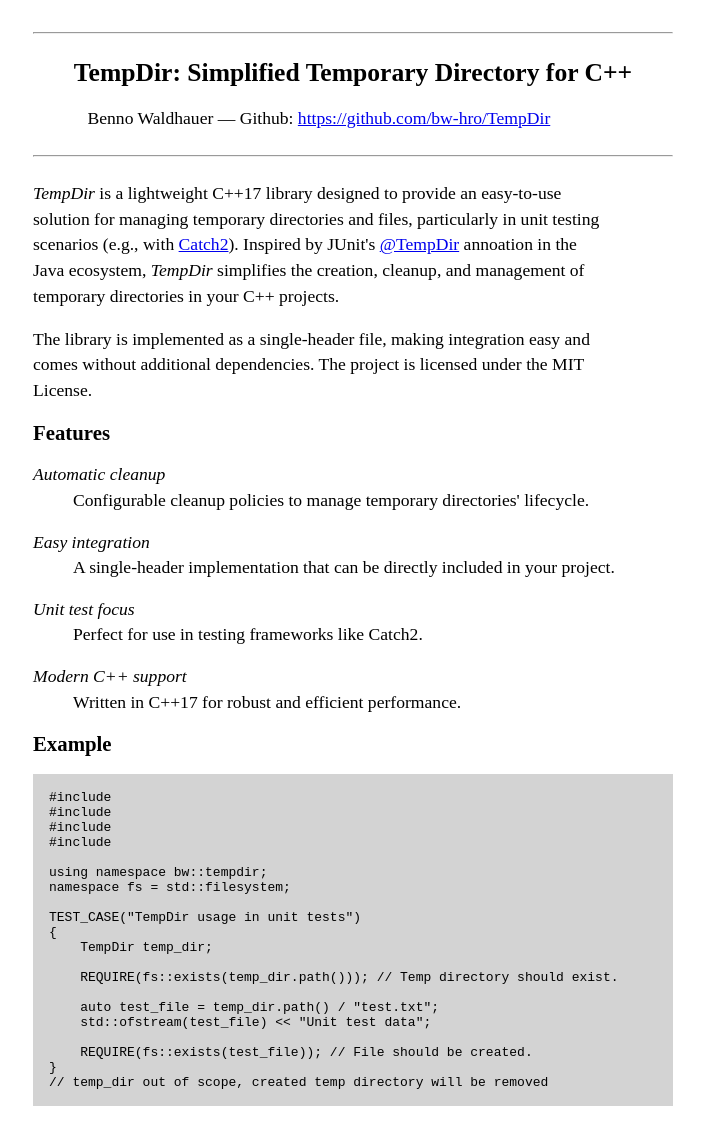
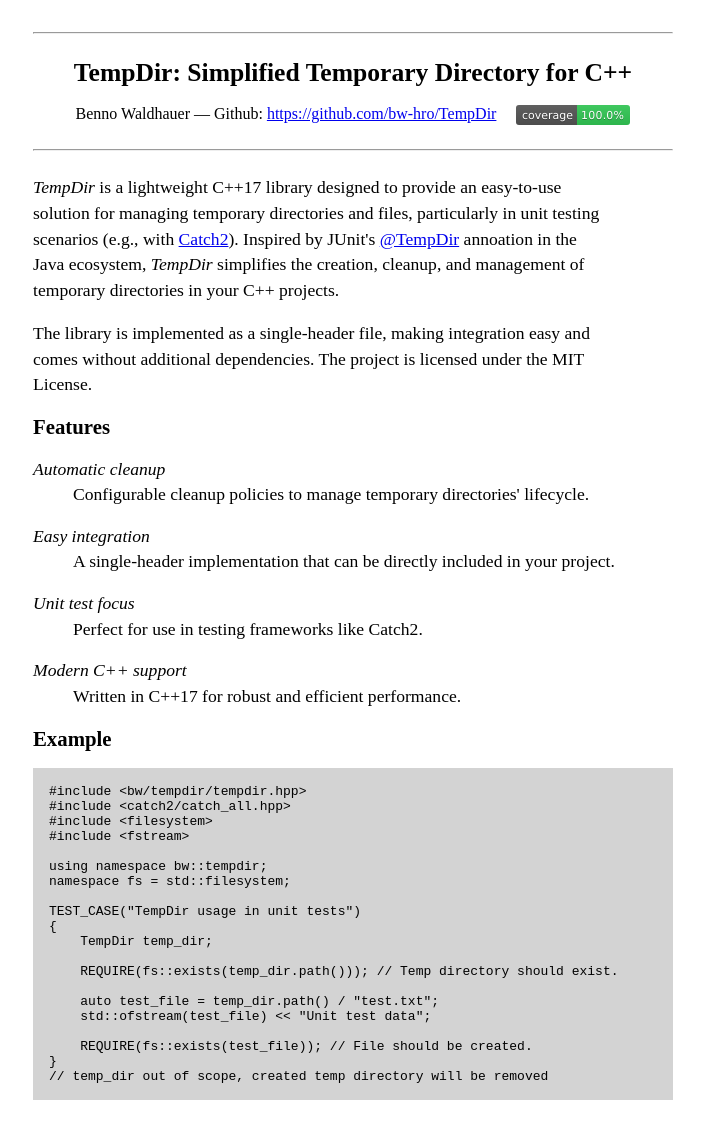
Before and after one commit to bw-hro/TempDir, a plain HTML site: page index.html in a window 1280 px wide. Shown: the whole page, without its empty margins (15-719 px from the left). Drawn offline with Linux system fonts and the light colour scheme.

Commit message:
add link for code coverage, escaping special chars in code snippet

```diff
--- a/index.html
+++ b/index.html
@@ -18,7 +18,7 @@
         h2 {
             font-size: 1.3em;
         }
-        p, dt, dd {
+        article p, dt, dd {
             line-height: 1.6rem;
             font-size: 1.1rem;
             max-width: 65ch;
@@ -28,6 +28,10 @@
         }
         hr {
             margin: 1.5rem 0;
+        }
+        img {
+            vertical-align: middle;
+            margin-left: 1rem;
         }
         pre {
             background: lightgray;
@@ -40,9 +44,10 @@
 
     <header>
         <h1>TempDir: Simplified Temporary Directory for C++</h1>
-        <p>Benno Waldhauer &mdash; Github: <a href="https://github.com/bw-hro/TempDir">https://github.com/bw-hro/TempDir</a></p>
+        <p>Benno Waldhauer &mdash; Github: <a href="https://github.com/bw-hro/TempDir">https://github.com/bw-hro/TempDir</a> <a href="/coverage-report/"><img src="/coverage-report/badge.svg"/></a></p>
     </header>
     <hr/>
+    <article>
         <p><i>TempDir</i> is a lightweight C++17 library designed to provide an easy-to-use solution for managing temporary directories and files, particularly in unit testing scenarios (e.g., with <a href="https://github.com/catchorg/Catch2">Catch2</a>).
             Inspired by JUnit's <a href="https://junit.org/junit5/docs/current/api/org.junit.jupiter.api/org/junit/jupiter/api/io/TempDir.html">@TempDir</a> annoation in the Java ecosystem, <i>TempDir</i> simplifies the creation, cleanup, and management of temporary directories in your C++ projects.</p>
         <p>The library is implemented as a single-header file, making integration easy and comes without additional dependencies. The project is licensed under the MIT License.</p>
@@ -62,25 +67,27 @@
         </dl>
         <h2>Example</h2>
         <code><pre>
-#include <bw/tempdir/tempdir.hpp>
-#include <catch2/catch_all.hpp>
-#include <filesystem>
-#include <fstream>
+#include &lt;bw/tempdir/tempdir.hpp&gt;
+#include &lt;catch2/catch_all.hpp&gt;
+#include &lt;filesystem&gt;
+#include &lt;fstream&gt;
 
 using namespace bw::tempdir;
 namespace fs = std::filesystem;
 
-TEST_CASE("TempDir usage in unit tests")
+TEST_CASE(&quot;TempDir usage in unit tests&quot;)
 {
     TempDir temp_dir;
 
     REQUIRE(fs::exists(temp_dir.path())); // Temp directory should exist.
 
-    auto test_file = temp_dir.path() / "test.txt";
-    std::ofstream(test_file) << "Unit test data";
+    auto test_file = temp_dir.path() / &quot;test.txt&quot;;
+    std::ofstream(test_file) &lt;&lt; &quot;Unit test data&quot;;
 
     REQUIRE(fs::exists(test_file)); // File should be created.
 }
-// temp_dir out of scope, created temp directory will be removed</pre></code>
+// temp_dir out of scope, created temp directory will be removed
+</pre></code>
+    </article>
 </body>
 </html>
```
Lines whose indentation alone changed are shown as unchanged.
